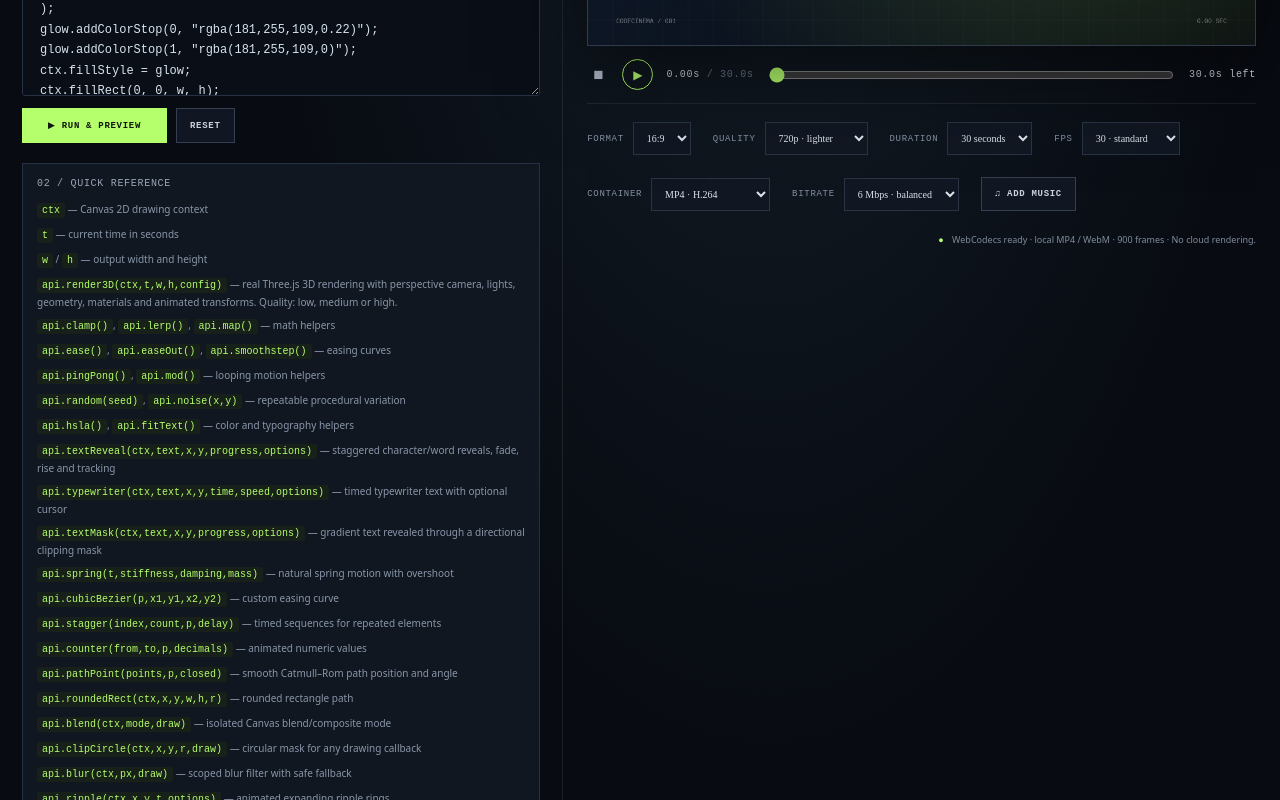
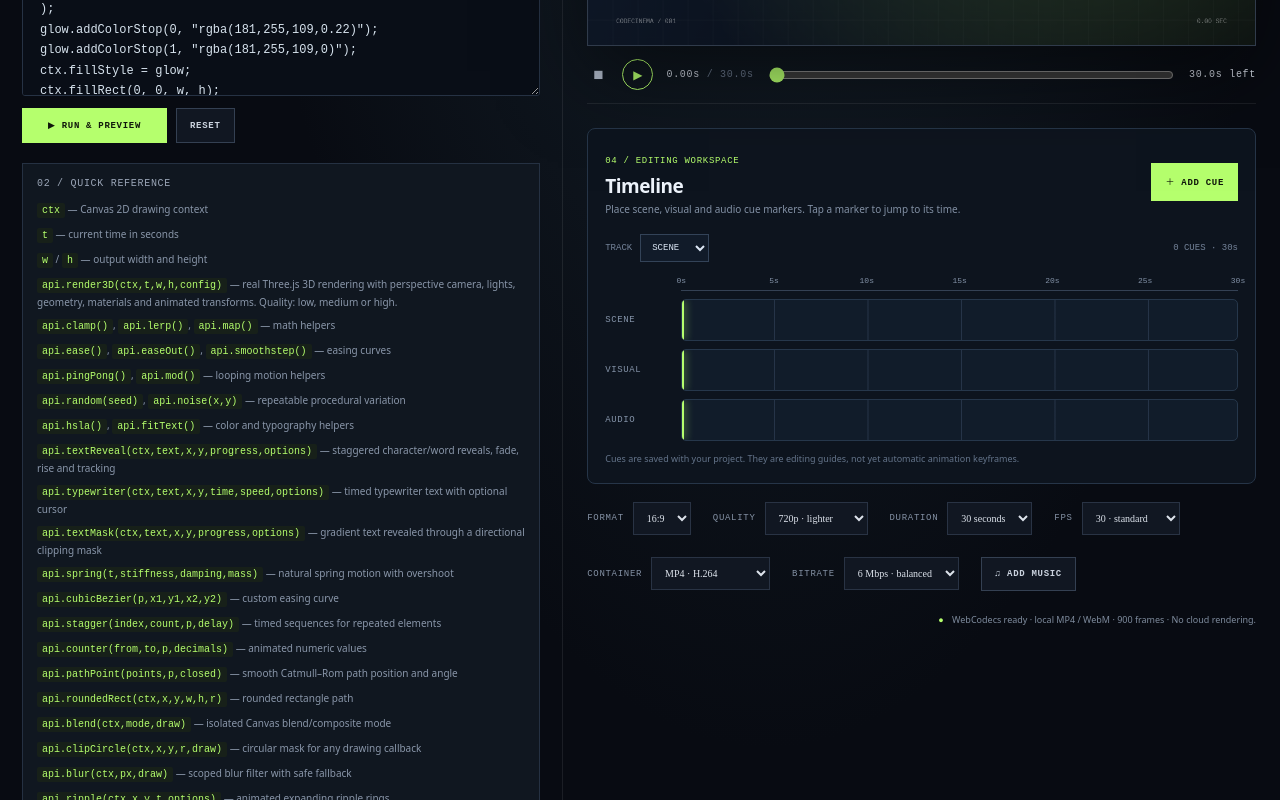
Before and after one commit to justaskaspire/CODECINEMA, a React (Vite) app: page / in a window 1280 px wide. Shown: the part 500-1300 px from the top of the page. Built offline with nearby package versions, Linux system fonts and the light colour scheme.

Commit message:
CODECINEMA v0.23 — Visual Timeline Workspace
* CODECINEMA v0.23 — add visual timeline cue editor

* Style responsive visual timeline workspace

* Document CODECINEMA v0.23 visual timeline

* Add pull request build validation for CODECINEMA

* Fix CODECINEMA build check without lockfile

```diff
--- a/src/App.tsx
+++ b/src/App.tsx
@@ -296,6 +296,8 @@ api.scene(ctx, t, "FINALE", 10, 15, (local, progress) => {
 `
 };
 
+type TimelineTrack = "SCENE" | "VISUAL" | "AUDIO";
+type TimelineMarker = { id: string; time: number; track: TimelineTrack; label: string };
 type TrackValue = number | number[];
 type AnimationKeyframe = { time: number; value: TrackValue; ease?: "linear" | "smooth" | "in" | "out" | "hold" };
 const sampleAnimationTrack = (time: number, frames: AnimationKeyframe[], defaultEase: "linear" | "smooth" | "in" | "out" = "smooth"): TrackValue => {
@@ -640,6 +642,8 @@ export default function App() {
   const [projectName, setProjectName] = useState(() => { try { return localStorage.getItem("codec-2026-project-name") || "Untitled Cinema"; } catch { return "Untitled Cinema"; } });
   const [mobileTab, setMobileTab] = useState<"editor" | "preview">("editor");
   const [historyState, setHistoryState] = useState({ canUndo: false, canRedo: false });
+  const [timelineTrack, setTimelineTrack] = useState<TimelineTrack>("SCENE");
+  const [timelineMarkers, setTimelineMarkers] = useState<TimelineMarker[]>(() => { try { const saved = JSON.parse(localStorage.getItem("codec-2026-timeline") || "[]"); return Array.isArray(saved) ? saved.filter((m: any) => m && typeof m.id === "string" && Number.isFinite(m.time) && ["SCENE","VISUAL","AUDIO"].includes(m.track) && typeof m.label === "string") : []; } catch { return []; } });
   const editorRef = useRef<HTMLTextAreaElement>(null);
   const historyRef = useRef<string[]>([code]);
   const historyIndexRef = useRef(0);
@@ -688,7 +692,9 @@ export default function App() {
     window.alert("To install CODECINEMA:\\n1. Open this page in Chrome.\\n2. Tap the ⋮ menu.\\n3. Choose Install app (or Add to Home screen).\\n4. Confirm Install.");
   };
 
-  useEffect(() => { codeRef.current = code; try { localStorage.setItem("codec-2026-script", code); localStorage.setItem("codec-2026-project-name", projectName); } catch { /* storage may be unavailable */ } }, [code, projectName]);
+  useEffect(() => { codeRef.current = code; try { localStorage.setItem("codec-2026-script", code); localStorage.setItem("codec-2026-project-name", projectName); localStorage.setItem("codec-2026-timeline", JSON.stringify(timelineMarkers)); } catch { /* storage may be unavailable */ } }, [code, projectName, timelineMarkers]);
+  const addTimelineMarker = () => { const count = timelineMarkers.filter(item => item.track === timelineTrack).length + 1; const label = (timelineTrack === "SCENE" ? "Scene " : timelineTrack === "VISUAL" ? "Visual " : "Audio ") + count; const marker: TimelineMarker = { id: String(Date.now()) + Math.random().toString(36).slice(2,7), time: Math.max(0, Math.min(duration, elapsedRef.current)), track: timelineTrack, label }; setTimelineMarkers(items => [...items, marker].sort((x,y) => x.time-y.time)); setStatus("TIMELINE CUE ADDED"); };
+  const scrubTo = (time: number) => { const value = Math.max(0, Math.min(duration, time)); elapsedRef.current = value; setElapsed(value); setRunning(false); drawFrame(value); setStatus("TIMELINE SCRUBBING"); };
 
   const changeCode = (next: string) => {
     const history = historyRef.current;
@@ -921,7 +927,8 @@ export default function App() {
       savedAt: new Date().toISOString(),
       name: projectName,
       code,
-      settings: { duration, format, quality, fps, container, bitrate }
+      settings: { duration, format, quality, fps, container, bitrate },
+      timeline: { markers: timelineMarkers }
     };
     downloadBlob(new Blob([JSON.stringify(project, null, 2)], { type: "application/json" }), safeFileName(projectName) + ".cinema.json");
     setStatus("PROJECT SAVED");
@@ -933,6 +940,7 @@ export default function App() {
       const project = JSON.parse(await file.text()) as {
         app?: string; schemaVersion?: number; name?: string; code?: string;
         settings?: { duration?: number; format?: string; quality?: string; fps?: number; container?: ExportContainer; bitrate?: number };
+        timeline?: { markers?: TimelineMarker[] };
       };
       if (project.app !== "CODECINEMA" || project.schemaVersion !== 1 || typeof project.code !== "string") {
         throw new Error("This is not a supported CODECINEMA project file.");
@@ -946,6 +954,7 @@ export default function App() {
       if ([24,30,60].includes(settings.fps || 0)) setFps(settings.fps!);
       if (settings.container === "mp4" || settings.container === "webm") setContainer(settings.container);
       if ([4,6,8,12].includes(settings.bitrate || 0)) setBitrate(settings.bitrate!);
+      if (Array.isArray(project.timeline?.markers)) setTimelineMarkers(project.timeline.markers.filter(marker => marker && typeof marker.id === "string" && Number.isFinite(marker.time) && ["SCENE","VISUAL","AUDIO"].includes(marker.track) && typeof marker.label === "string").map(marker => ({ ...marker, time: Math.max(0, Math.min(settings.duration || 60, marker.time)) })));
       setExample("");
       setError("");
       setElapsed(0); elapsedRef.current = 0;
@@ -1084,6 +1093,14 @@ export default function App() {
           <input className="scrubber" type="range" min="0" max={duration} step="0.01" value={elapsed} disabled={exporting} onChange={e => { const value = Number(e.target.value); elapsedRef.current = value; setElapsed(value); setRunning(false); drawFrame(value); setStatus("SCRUBBING"); }} />
           <span>{Math.max(0, duration - elapsed).toFixed(1)}s left</span>
         </div>
+        <section className="timeline-panel" aria-label="Visual timeline">
+          <div className="timeline-heading"><div><span className="section-kicker">04 / EDITING WORKSPACE</span><h2>Timeline</h2><p>Place scene, visual and audio cue markers. Tap a marker to jump to its time.</p></div><button type="button" className="button primary timeline-add" onClick={addTimelineMarker} disabled={exporting}>＋ ADD CUE</button></div>
+          <div className="timeline-toolbar"><label>TRACK <select value={timelineTrack} onChange={e => setTimelineTrack(e.target.value as TimelineTrack)} disabled={exporting}><option value="SCENE">SCENE</option><option value="VISUAL">VISUAL</option><option value="AUDIO">AUDIO</option></select></label><span>{timelineMarkers.length} CUES · {duration}s</span></div>
+          <div className="timeline-ruler">{Array.from({length: 7}, (_,i) => { const time = duration * i / 6; return <button key={i} type="button" style={{left: (time/duration*100) + "%"}} onClick={() => scrubTo(time)}>{time.toFixed(0)}s</button>; })}</div>
+          <div className="timeline-lanes">{(["SCENE","VISUAL","AUDIO"] as TimelineTrack[]).map(track => <div className="timeline-lane" key={track}><span className="timeline-lane-name">{track}</span><div className="timeline-lane-track" onClick={e => { const rect=e.currentTarget.getBoundingClientRect(); scrubTo(((e.clientX-rect.left)/rect.width)*duration); }}>{timelineMarkers.filter(marker => marker.track === track).map(marker => <button key={marker.id} type="button" className={"timeline-marker marker-" + track.toLowerCase()} style={{left: (marker.time/duration*100) + "%"}} title={marker.label + " · " + marker.time.toFixed(2) + "s"} onClick={e => { e.stopPropagation(); scrubTo(marker.time); }}><i />{marker.label}</button>)}<span className="timeline-playhead" style={{left: (elapsed/duration*100) + "%"}} /></div></div>)}</div>
+          {timelineMarkers.length > 0 && <div className="timeline-cue-list">{[...timelineMarkers].sort((x,y)=>x.time-y.time).map(marker => <div className="timeline-cue" key={marker.id}><button type="button" onClick={() => scrubTo(marker.time)}><b>{marker.track}</b><span>{marker.label}</span><em>{marker.time.toFixed(2)}s</em></button><button type="button" aria-label={"Delete " + marker.label} onClick={() => setTimelineMarkers(items => items.filter(item => item.id !== marker.id))}>×</button></div>)}</div>}
+          <div className="timeline-footnote">Cues are saved with your project. They are editing guides, not yet automatic animation keyframes.</div>
+        </section>
         <div className="render-settings">
           <label>FORMAT <select value={format} disabled={exporting} onChange={e => setFormat(e.target.value)}>{Object.keys(formats).map(item => <option key={item}>{item}</option>)}</select></label>
           <label>QUALITY <select value={quality} disabled={exporting} onChange={e => setQuality(e.target.value)}><option value="720p">720p · lighter</option><option value="1080p">1080p · sharper</option></select></label>
@@ -1104,6 +1121,6 @@ export default function App() {
       <button type="button" onClick={saveProject}>↓ SAVE</button>
       <button type="button" onClick={() => setMobileTab("preview")}>▣ VIEW</button>
     </nav>
-    <footer><span>CODECINEMA <b>0.22.0 / 3D ANIMATION DIRECTOR</b></span><span>TAP RUN · PREVIEW · EXPORT</span></footer>
+    <footer><span>CODECINEMA <b>0.23.0 / VISUAL TIMELINE</b></span><span>TAP RUN · PREVIEW · EXPORT</span></footer>
   </main>;
 }
--- a/src/style.css
+++ b/src/style.css
@@ -90,3 +90,30 @@ body{padding-bottom:calc(66px + env(safe-area-inset-bottom))}
 .mobile-action-bar button:disabled{opacity:.4}
 footer{height:38px}
 }
+/* v0.23 — visual cue timeline */
+.timeline-panel{margin-top:24px;padding:17px;background:#0d141e;border:1px solid #263548;border-radius:8px;min-width:0}
+.timeline-heading{display:flex;justify-content:space-between;align-items:center;gap:12px}
+.timeline-heading h2{margin:5px 0 3px;color:#edf3fb;font-size:19px;letter-spacing:-.5px}
+.timeline-heading p{margin:0;color:#8290a4;font-size:10px;line-height:1.5}
+.timeline-add{min-height:38px;flex:0 0 auto}
+.timeline-toolbar{display:flex;justify-content:space-between;align-items:center;margin:17px 0 5px;color:#75849a;font:9px 'DM Mono',monospace}
+.timeline-toolbar label{display:flex;align-items:center;gap:8px}
+.timeline-toolbar select{background:#111b29;border:1px solid #334358;color:#dce7f5;padding:7px;font:9px 'DM Mono',monospace}
+.timeline-ruler{height:24px;margin-left:76px;position:relative;border-bottom:1px solid #344154}
+.timeline-ruler button{position:absolute;bottom:3px;transform:translateX(-50%);border:0;background:none;color:#8291a6;font:8px 'DM Mono',monospace;padding:2px;cursor:pointer}
+.timeline-lanes{display:flex;flex-direction:column;gap:8px;margin-top:8px}
+.timeline-lane{display:grid;grid-template-columns:68px minmax(0,1fr);gap:8px;align-items:center}
+.timeline-lane-name{color:#8493a8;font:9px 'DM Mono',monospace;letter-spacing:.6px}
+.timeline-lane-track{height:42px;position:relative;overflow:hidden;border:1px solid #26374b;border-radius:5px;background:repeating-linear-gradient(90deg,#111c2a 0,#111c2a calc(16.666% - 1px),#263448 16.666%,#111c2a calc(16.666% + 1px))}
+.timeline-marker{position:absolute;top:7px;z-index:2;transform:translateX(-2px);max-width:42%;overflow:hidden;text-overflow:ellipsis;white-space:nowrap;padding:5px 7px 5px 13px;border:1px solid #54763b;border-radius:4px;background:#1b2d20;color:#caff9d;font:8px 'DM Mono',monospace;cursor:pointer}
+.timeline-marker i{position:absolute;left:5px;top:50%;width:4px;height:4px;transform:translateY(-50%);border-radius:50%;background:currentColor}
+.marker-visual{border-color:#3e6b8c;background:#14283a;color:#9cdbff}.marker-audio{border-color:#79518c;background:#291d35;color:#e0b7ff}
+.timeline-playhead{position:absolute;top:0;bottom:0;width:2px;z-index:3;background:#b5ff6d;box-shadow:0 0 8px #b5ff6d;pointer-events:none}
+.timeline-cue-list{display:flex;flex-direction:column;gap:5px;margin-top:12px}
+.timeline-cue{display:flex;align-items:center;gap:6px}
+.timeline-cue>button:first-child{flex:1;min-width:0;display:flex;align-items:center;gap:9px;text-align:left;padding:7px 9px;border:1px solid #263548;border-radius:4px;background:#101a27;color:#d9e4f1;cursor:pointer}
+.timeline-cue b{font:8px 'DM Mono',monospace;color:#b5ff6d}.timeline-cue span{overflow:hidden;text-overflow:ellipsis;white-space:nowrap;font-size:10px}
+.timeline-cue em{margin-left:auto;font:9px 'DM Mono',monospace;color:#8190a4;font-style:normal}
+.timeline-cue>button:last-child{width:31px;height:31px;border:1px solid #51353c;border-radius:4px;background:#24171d;color:#f1aab2;font-size:17px;cursor:pointer}
+.timeline-footnote{margin-top:11px;color:#64748a;font-size:9px;line-height:1.5}
+@media(max-width:680px){.timeline-panel{margin-top:18px;padding:12px}.timeline-heading{align-items:flex-start}.timeline-heading h2{font-size:17px}.timeline-heading p{max-width:210px}.timeline-add{padding:9px 8px;font-size:8px}.timeline-lane{grid-template-columns:51px minmax(0,1fr);gap:6px}.timeline-lane-name{font-size:8px}.timeline-ruler{margin-left:57px}.timeline-marker{max-width:65%;font-size:7px;padding:5px 5px 5px 10px}.timeline-marker i{left:3px}.timeline-lane-track{height:39px}.timeline-toolbar{font-size:8px}}
```
Also changed, not shown: 1 other file (tests, documents, lock files or other folders).
